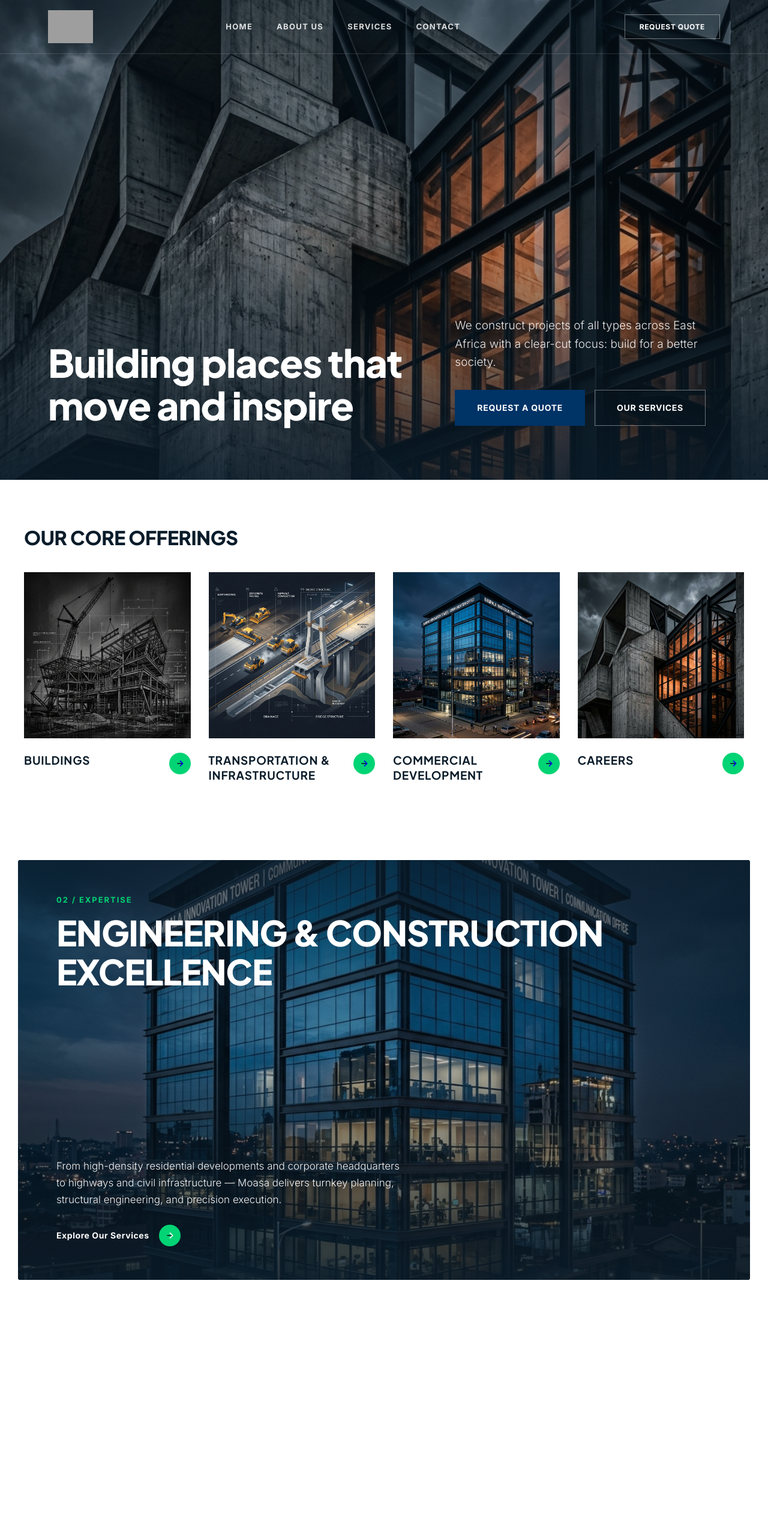
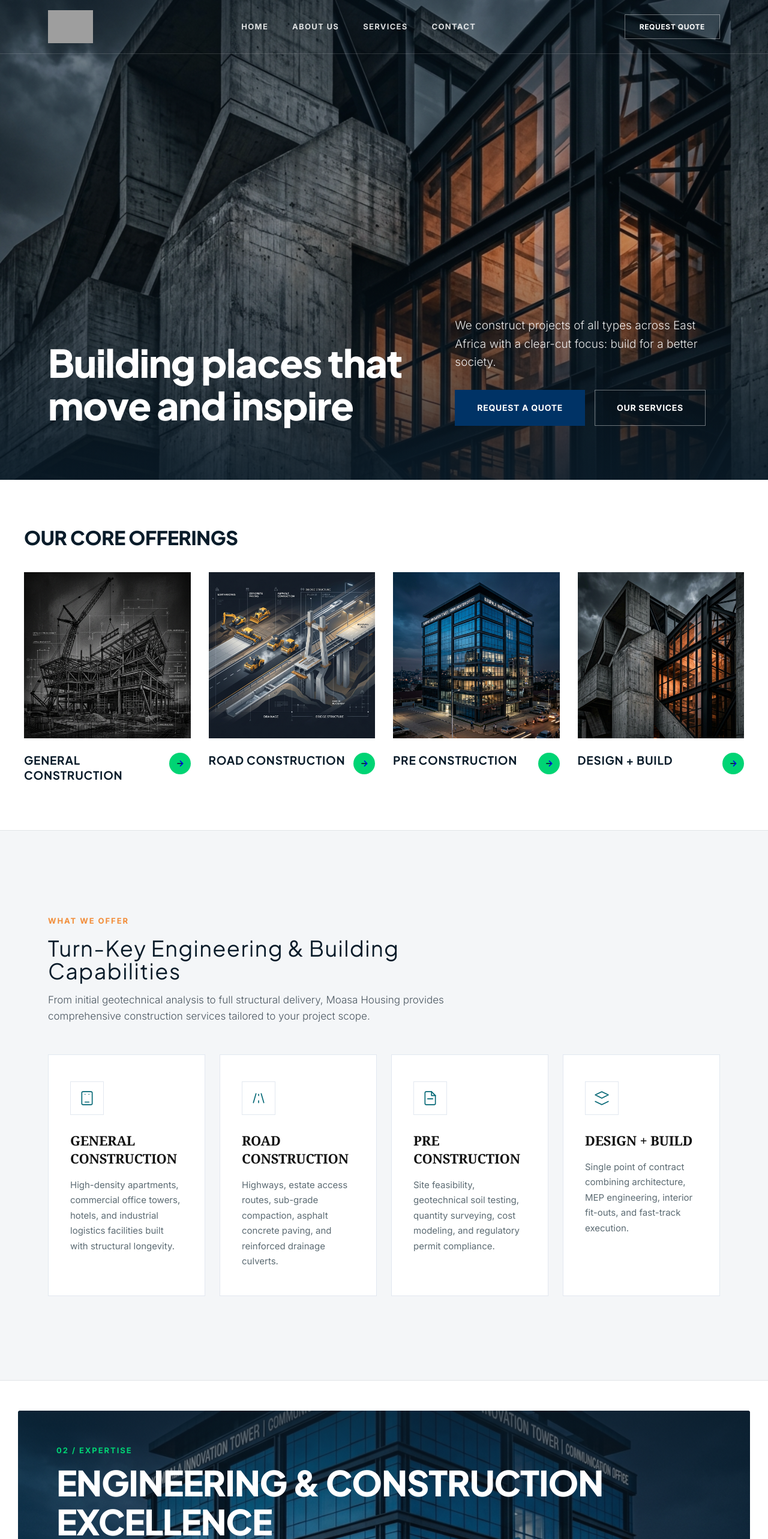
Before and after one commit to losuk/moasa, a Next.js app: page / in a window 1280 px wide. Shown: the top 2566 px of the page at 60% size. Built offline with nearby package versions, Linux system fonts and the light colour scheme; grey boxes are pictures that could not be loaded.

Commit message:
Remove search button from navbar, rename Core Offerings teasers, and add What We Offer section on homepage

```diff
--- a/app/page.js
+++ b/app/page.js
@@ -6,24 +6,24 @@ import Link from 'next/link';
 
 const TEASERS = [
   {
-    title: 'Buildings',
+    title: 'General Construction',
     img: '/about_hero.png',
     link: '/services',
   },
   {
-    title: 'Transportation & Infrastructure',
+    title: 'Road Construction',
     img: '/services_hero.png',
     link: '/services',
   },
   {
-    title: 'Commercial development',
+    title: 'Pre Construction',
     img: '/contact_hero.png',
     link: '/services',
   },
   {
-    title: 'Careers',
+    title: 'Design + Build',
     img: '/hero_architecture.png',
-    link: '/about',
+    link: '/services',
   },
 ];
 
@@ -160,6 +160,72 @@ export default function HomePage() {
                 </div>
               </Link>
             ))}
+          </div>
+        </div>
+      </section>
+
+      {/* What We Offer Section */}
+      <section id="what-we-offer" className="section-padding" style={{ backgroundColor: 'var(--bg-secondary)', borderTop: '1px solid var(--border)', borderBottom: '1px solid var(--border)' }}>
+        <div className="container">
+          <div className="section-header" style={{ marginBottom: '50px' }}>
+            <div className="section-tag" style={{ color: 'var(--accent-orange)' }}>WHAT WE OFFER</div>
+            <h2 className="section-title" style={{ fontSize: '36px', color: 'var(--text-primary)', textTransform: 'none' }}>
+              Turn-Key Engineering &amp; Building Capabilities
+            </h2>
+            <p style={{ fontSize: '17px', color: 'var(--text-secondary)', fontWeight: 300, maxWidth: '680px', marginTop: '16px', lineHeight: '1.6' }}>
+              From initial geotechnical analysis to full structural delivery, Moasa Housing provides comprehensive construction services tailored to your project scope.
+            </p>
+          </div>
+
+          <div style={{ display: 'grid', gridTemplateColumns: 'repeat(4, 1fr)', gap: '24px' }}>
+            <div className="service-card scroll-reveal">
+              <div className="service-card-icon">
+                <svg viewBox="0 0 24 24" fill="none" stroke="#006674" strokeWidth="1.5" strokeLinecap="round" strokeLinejoin="round">
+                  <rect x="4" y="2" width="16" height="20" rx="2" ry="2" />
+                  <line x1="9" y1="6" x2="9" y2="6.01" />
+                  <line x1="15" y1="6" x2="15" y2="6.01" />
+                  <line x1="9" y1="18" x2="15" y2="18" />
+                </svg>
+              </div>
+              <h3 className="service-card-title">General Construction</h3>
+              <p className="service-card-desc">High-density apartments, commercial office towers, hotels, and industrial logistics facilities built with structural longevity.</p>
+            </div>
+
+            <div className="service-card scroll-reveal">
+              <div className="service-card-icon">
+                <svg viewBox="0 0 24 24" fill="none" stroke="#006674" strokeWidth="1.5" strokeLinecap="round" strokeLinejoin="round">
+                  <path d="M4 19L8 5" />
+                  <path d="M16 5l4 14" />
+                  <line x1="12" y1="6" x2="12" y2="8" />
+                  <line x1="12" y1="16" x2="12" y2="19" />
+                </svg>
+              </div>
+              <h3 className="service-card-title">Road Construction</h3>
+              <p className="service-card-desc">Highways, estate access routes, sub-grade compaction, asphalt concrete paving, and reinforced drainage culverts.</p>
+            </div>
+
+            <div className="service-card scroll-reveal">
+              <div className="service-card-icon">
+                <svg viewBox="0 0 24 24" fill="none" stroke="#006674" strokeWidth="1.5" strokeLinecap="round" strokeLinejoin="round">
+                  <path d="M14 2H6a2 2 0 0 0-2 2v16a2 2 0 0 0 2 2h12a2 2 0 0 0 2-2V8z" />
+                  <polyline points="14 2 14 8 20 8" />
+                  <line x1="16" y1="13" x2="8" y2="13" />
+                </svg>
+              </div>
+              <h3 className="service-card-title">Pre Construction</h3>
+              <p className="service-card-desc">Site feasibility, geotechnical soil testing, quantity surveying, cost modeling, and regulatory permit compliance.</p>
+            </div>
+
+            <div className="service-card scroll-reveal">
+              <div className="service-card-icon">
+                <svg viewBox="0 0 24 24" fill="none" stroke="#006674" strokeWidth="1.5" strokeLinecap="round" strokeLinejoin="round">
+                  <polygon points="12 2 2 7 12 12 22 7 12 2" />
+                  <polyline points="2 17 12 22 22 17" />
+                </svg>
+              </div>
+              <h3 className="service-card-title">Design + Build</h3>
+              <p className="service-card-desc">Single point of contract combining architecture, MEP engineering, interior fit-outs, and fast-track execution.</p>
+            </div>
           </div>
         </div>
       </section>
--- a/components/Navbar.js
+++ b/components/Navbar.js
@@ -58,25 +58,6 @@ export default function Navbar() {
         </nav>
 
         <div style={{ display: 'flex', alignItems: 'center', gap: '20px' }}>
-          <button
-            aria-label="Search"
-            style={{
-              background: 'none',
-              border: 'none',
-              cursor: 'pointer',
-              padding: '6px',
-              color: 'inherit',
-              display: 'flex',
-              alignItems: 'center',
-              justifyContent: 'center',
-              transition: 'var(--transition-fast)'
-            }}
-            onClick={() => alert('Search functionality coming soon!')}
-          >
-            <svg aria-hidden="true" xmlns="http://www.w3.org/2000/svg" width="20" height="20" viewBox="0 0 32 32" fill="currentColor">
-              <path d="M12.5 21C7.813 21 4 17.186 4 12.5 4 7.813 7.813 4 12.5 4c4.686 0 8.5 3.813 8.5 8.5 0 4.686-3.814 8.5-8.5 8.5Zm0-15A6.508 6.508 0 0 0 6 12.5c0 3.584 2.916 6.5 6.5 6.5s6.5-2.916 6.5-6.5S16.084 6 12.5 6Zm8.207 13.293-1.414 1.414 7 7 1.414-1.414-7-7Z"></path>
-            </svg>
-          </button>
           <Link href="/request-quote" className="btn btn-outline nav-cta">REQUEST QUOTE</Link>
         </div>
 
```
